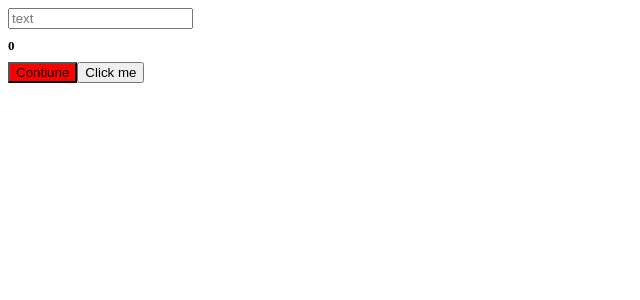
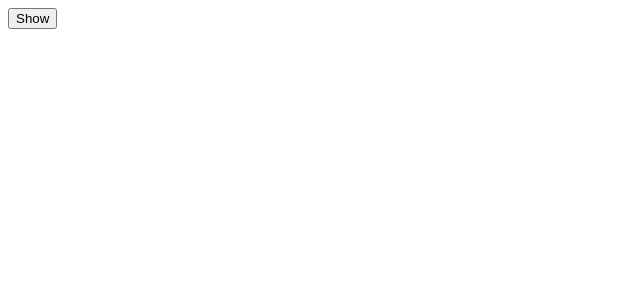
Before and after one commit to UHyun-K/react-for-beginner, a React (Create React App) app: page / in a window 1280 px wide. Shown: the top 300 px of the page, without its empty margins (0-640 px from the left). Built offline with nearby package versions, Linux system fonts and the light colour scheme.

Commit message:
clean up

```diff
--- a/src/App.js
+++ b/src/App.js
@@ -1,30 +1,24 @@
-import Button from "./Button";
-import styles from "./App.module.css";
 import { useState, useEffect } from "react";
+function Hello() {
+    useEffect(() => {
+        console.log("hi");
+        return () => console.log("bye");
+    }, []);
+    return <h1>Hello</h1>;
+}
+function App() {
+    const [showing, setShowing] = useState(false);
 
-function App() {
-    const [counter, setCounter] = useState(0);
-    const [keyword, setKeyword] = useState("");
-    const onClick = () => setCounter((prev) => prev + 1);
-    const onChange = (event) => setKeyword(event.target.value);
+    const onClick = () => setShowing((prev) => !prev);
+
     useEffect(() => console.log("call the api"), []);
-    useEffect(() => {
-        if (keyword !== "" && keyword.length > 5) {
-            console.log("SerachFor", keyword);
-        }
-    }, [keyword]);
-    console.log("irun allthe time");
+
+    console.log("i run all the time");
+
     return (
         <div>
-            <input
-                value={keyword}
-                onChange={onChange}
-                type="text"
-                placeholder="text"
-            ></input>
-            <h1 className={styles.title}>{counter}</h1>
-            <Button text={"Contiune"} />
-            <button onClick={onClick}>Click me</button>
+            {showing ? <Hello /> : null}
+            <button onClick={onClick}>{showing ? "Hide" : "Show"}</button>
         </div>
     );
 }
--- a/src/App.module.css
+++ /dev/null
@@ -1,3 +0,0 @@
-.title {
-    font-size: small;
-}
```
Also changed, not shown: src/index.js (+7 -8 lines).
